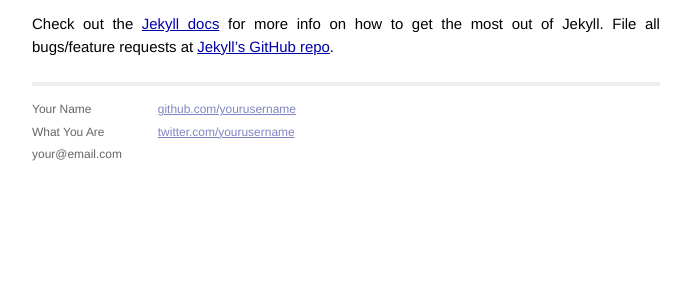
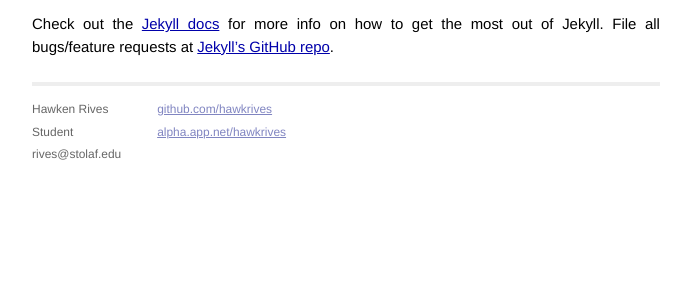
Before and after one commit to hawkrives/ePortfolio-jekyll, a Jekyll site: the page built from _posts/2013-09-05-welcome-to-jekyll.markdown, in a window 1280 px wide. Shown: the part 411-705 px from the top of the page, without its empty margins (294-985 px from the left). Built offline with Jekyll 4.4.1, drawn with Linux system fonts in a browser that asks for light colours; Markdown is read by kramdown in place of the engine named in the settings.

Commit message:
Add contact info and a proper title

```diff
--- a/_layouts/default.html
+++ b/_layouts/default.html
@@ -27,15 +27,15 @@
             <div class="footer">
               <div class="contact">
                 <p>
-                  Your Name<br />
-                  What You Are<br />
-                  your@email.com
+                  Hawken Rives<br />
+                  Student<br />
+                  rives@stolaf.edu
                 </p>
               </div>
               <div class="contact">
                 <p>
-                  <a href="http://github.com/yourusername/">github.com/yourusername</a><br />
-                  <a href="http://twitter.com/yourusername/">twitter.com/yourusername</a><br />
+                  <a href="http://github.com/yourusername/">github.com/hawkrives</a><br />
+                  <a href="http://twitter.com/yourusername/">alpha.app.net/hawkrives</a><br />
                 </p>
               </div>
             </div>
--- a/index.html
+++ b/index.html
@@ -1,6 +1,6 @@
 ---
 layout: default
-title: Your New Jekyll Site
+title: ePortfolio
 ---
 
 <div id="home">
```
